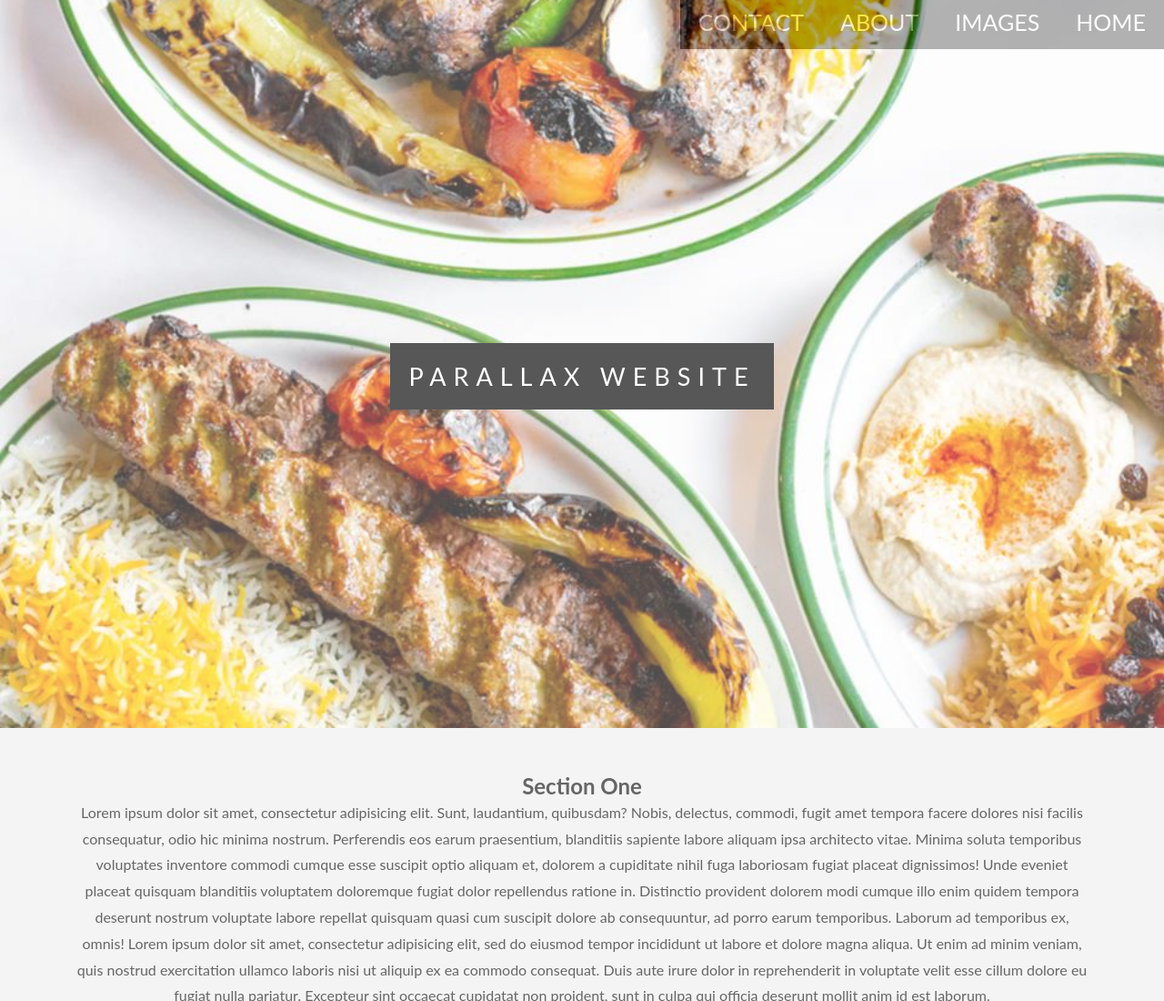
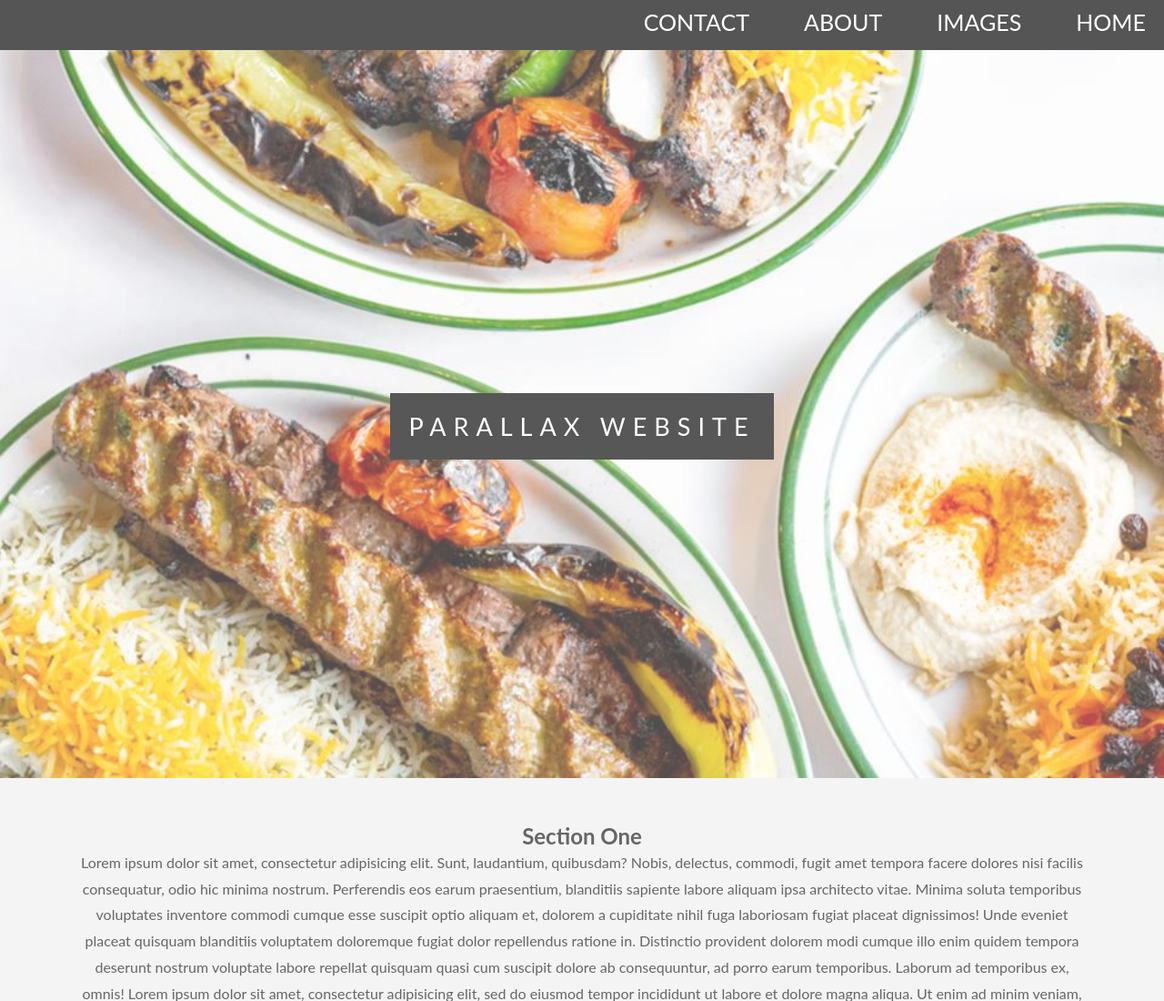
Before and after one commit to jackjetali/html-css-website-Aliniko, a plain HTML site: page index.html in a window 1280 px wide. Shown: the top 1100 px of the page at 91% size. Drawn offline with Linux system fonts and the light colour scheme.

Commit message:
header menu
header was not visible, add styles to make it visible.

```diff
--- a/style.css
+++ b/style.css
@@ -29,7 +29,8 @@ body, html{
 header{
   margin: 0;
   padding: 0;
-  background-color: #ccc;
+  background-color: #555;
+  height: 55px;
 }
 .menu{
   margin: 0;
@@ -38,21 +39,22 @@ header{
 .menu .nav-bar{
   z-index: 1;
   font-size: 25px;
+}
 
-
-}
 .menu .nav-bar .menu-list{
 
   color: #333;
   padding-left: 20px;
   height: 100%;
+  width: 100%;
+  margin-right: 20px;
 }
 .menu .nav-bar .menu-list li{
    float: right;
    text-align: inline;
    list-style: none;
    margin-top: 10px;
-
+   margin-right: 20px;
 
 }
 .menu .nav-bar .menu-list li a{
@@ -60,13 +62,12 @@ header{
   list-style: none;
   text-decoration: none;
   padding: 15px 20px;
-  background-color: #000;
   color: #fff;
-
 }
 li a:hover{
 	background-color: #c4c4c4;
 }
+
 .pimg1, .pimg2, .pimg3{
   position:relative;
   opacity:0.70;
```
